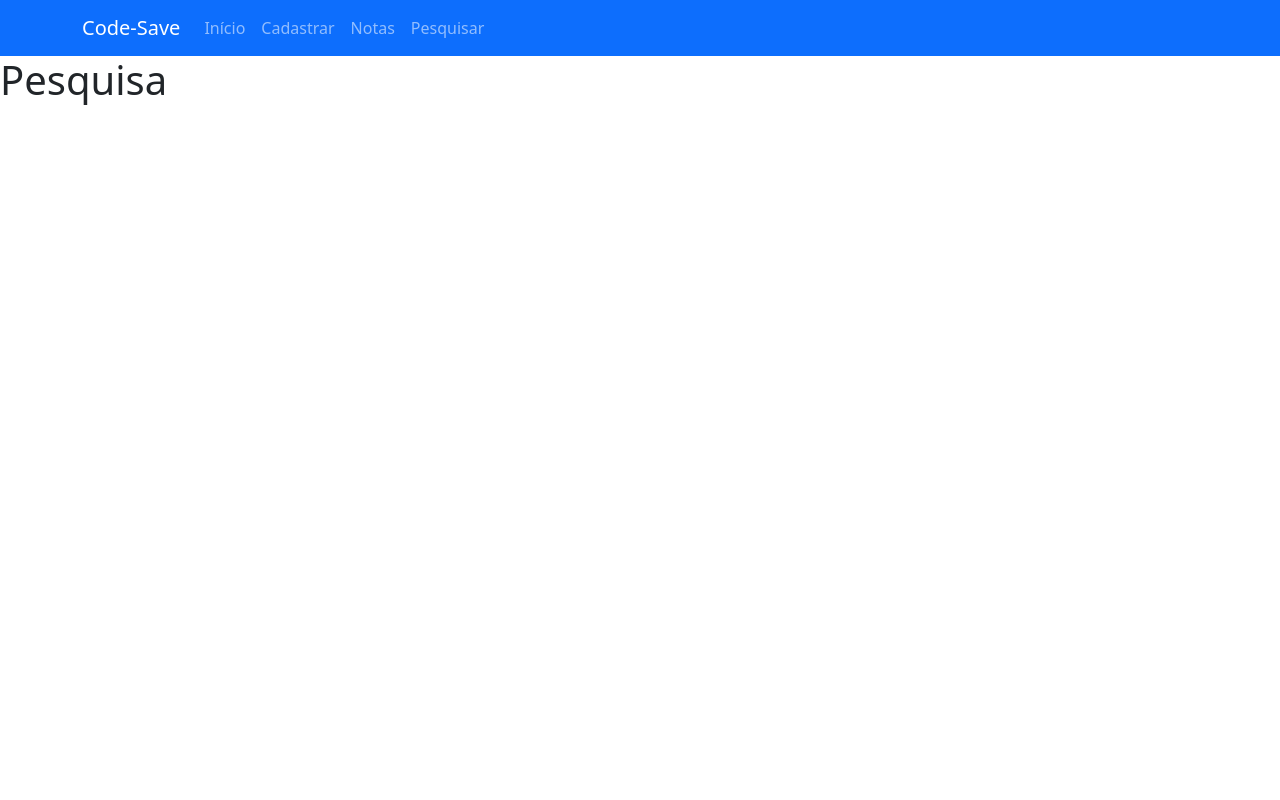
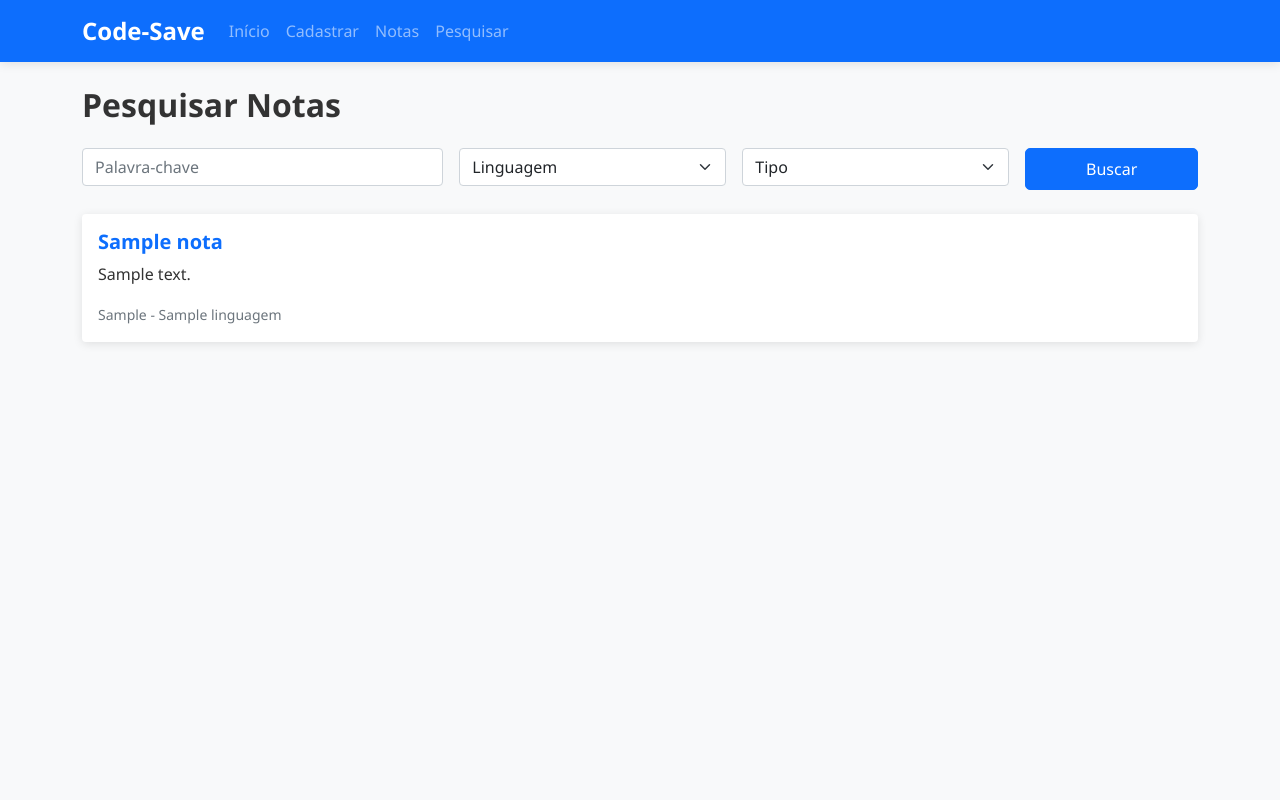
Before and after one commit to vhcf1997/codesabeapp, a Django app: page /pesquisa/ in a window 1280 px wide. Run offline with Django 5.2, Linux system fonts and the light colour scheme; tables that the repository leaves empty hold one stand-in row (values such as "Sample post").

Commit message:
Add search and detail pages

```diff
--- a/core/templates/base.html
+++ b/core/templates/base.html
@@ -4,8 +4,10 @@
 <html lang="pt-br">
 <head>
   <meta charset="UTF-8">
+  <meta name="viewport" content="width=device-width, initial-scale=1.0">
   <title>{% block title %}Code-Save{% endblock %}</title>
   <link href="https://cdn.jsdelivr.net/npm/bootstrap@5.0.2/dist/css/bootstrap.min.css" rel="stylesheet" integrity="sha384-EVSTQN3/azprG1Anm3QDgpJLIm9Nao0Yz1ztcQTwFspd3yD65VohhpuuCOmLASjC" crossorigin="anonymous">
+  <link rel="stylesheet" href="{% static 'css/styles.css' %}">
 </head>
 <body>
 
@@ -45,7 +47,10 @@
 <!--      <li><a href="{% url 'core:pesquisa' %}">Pesquisa</a></li>-->
 <!--    </ul>-->
 
-    {% block content %} {% endblock %}
+    <div class="container mt-4">
+        {% block content %}{% endblock %}
+    </div>
+    <script src="https://cdn.jsdelivr.net/npm/bootstrap@5.0.2/dist/js/bootstrap.bundle.min.js" integrity="sha384-MrcW6ZMFYlzcLA8Nl+NtUVF0sA7MsXsP1UyJoMp4YLEuNSfAP+JcXn/tWtIaxVXM" crossorigin="anonymous"></script>
+    <script src="{% static 'js/scripts.js' %}"></script>
 </body>
-<script src="https://cdn.jsdelivr.net/npm/bootstrap@5.0.2/dist/js/bootstrap.bundle.min.js" integrity="sha384-MrcW6ZMFYlzcLA8Nl+NtUVF0sA7MsXsP1UyJoMp4YLEuNSfAP+JcXn/tWtIaxVXM" crossorigin="anonymous"></script>
 </html>
--- a/core/templates/pesquisa.html
+++ b/core/templates/pesquisa.html
@@ -1,8 +1,44 @@
 {% extends "base.html" %}
+{% block title %}Pesquisar{% endblock %}
+{% block content %}
+<h2 class="mb-4">Pesquisar Notas</h2>
+<form method="get" class="row g-3 mb-4">
+  <div class="col-md-4">
+    <input type="text" class="form-control" name="q" placeholder="Palavra-chave" value="{{ query }}">
+  </div>
+  <div class="col-md-3">
+    <select class="form-select" name="linguagem">
+      <option value="">Linguagem</option>
+      {% for ling in linguagens %}
+        <option value="{{ ling.id }}" {% if linguagem_id|default:'' == ling.id|stringformat:'s' %}selected{% endif %}>{{ ling.nome }}</option>
+      {% endfor %}
+    </select>
+  </div>
+  <div class="col-md-3">
+    <select class="form-select" name="tipo">
+      <option value="">Tipo</option>
+      <option value="Comando" {% if 'Comando' in tipos %}selected{% endif %}>Comando</option>
+      <option value="Função" {% if 'Função' in tipos %}selected{% endif %}>Função</option>
+      <option value="Biblioteca" {% if 'Biblioteca' in tipos %}selected{% endif %}>Biblioteca</option>
+      <option value="Outro" {% if 'Outro' in tipos %}selected{% endif %}>Outro</option>
+    </select>
+  </div>
+  <div class="col-md-2 d-grid">
+    <button type="submit" class="btn btn-primary">Buscar</button>
+  </div>
+</form>
 
-
-{% block content %}
-
-  <h1>Pesquisa</h1>
-
+{% if notas %}
+  {% for nota in notas %}
+    <div class="card mb-3">
+      <div class="card-body">
+        <h5 class="card-title"><a href="{% url 'core:detalhe' nota.id %}">{{ nota.nome }}</a></h5>
+        <p class="card-text">{{ nota.descricao|truncatewords:25 }}</p>
+        <small class="text-muted">{{ nota.tipo }} - {{ nota.linguagem.nome }}</small>
+      </div>
+    </div>
+  {% endfor %}
+{% else %}
+  <p>Nenhum resultado encontrado.</p>
+{% endif %}
 {% endblock %}
--- a/core/views.py
+++ b/core/views.py
@@ -1,4 +1,5 @@
 from django.shortcuts import render, redirect, get_object_or_404
+from django.db.models import Q
 from .forms import NotaForm
 from django.utils.timezone import now
 from .models import Linguagem, Nota
@@ -47,7 +48,36 @@ def detalhe(request, pk):
     return render(request, 'detalhe.html', context)
 
 def pesquisa(request):
-    return render(request, 'pesquisa.html')
+    notas = Nota.objects.all().order_by('-dataEdicao')
+    linguagens = Linguagem.objects.all()
+
+    query = request.GET.get('q', '')
+    tipos = request.GET.getlist('tipo')
+    linguagem_id = request.GET.get('linguagem', '')
+
+    if query:
+        notas = notas.filter(
+            Q(nome__icontains=query)
+            | Q(descricao__icontains=query)
+            | Q(exemplo__icontains=query)
+            | Q(palavraChave__icontains=query)
+        )
+
+    if tipos:
+        notas = notas.filter(tipo__in=tipos)
+
+    if linguagem_id:
+        notas = notas.filter(linguagem_id=linguagem_id)
+
+    context = {
+        'notas': notas,
+        'linguagens': linguagens,
+        'query': query,
+        'tipos': tipos,
+        'linguagem_id': linguagem_id,
+    }
+
+    return render(request, 'pesquisa.html', context)
 
 
 def lista_notas(request):
```
Also changed, not shown: core/templates/detalhe.html (+21 -5 lines).
